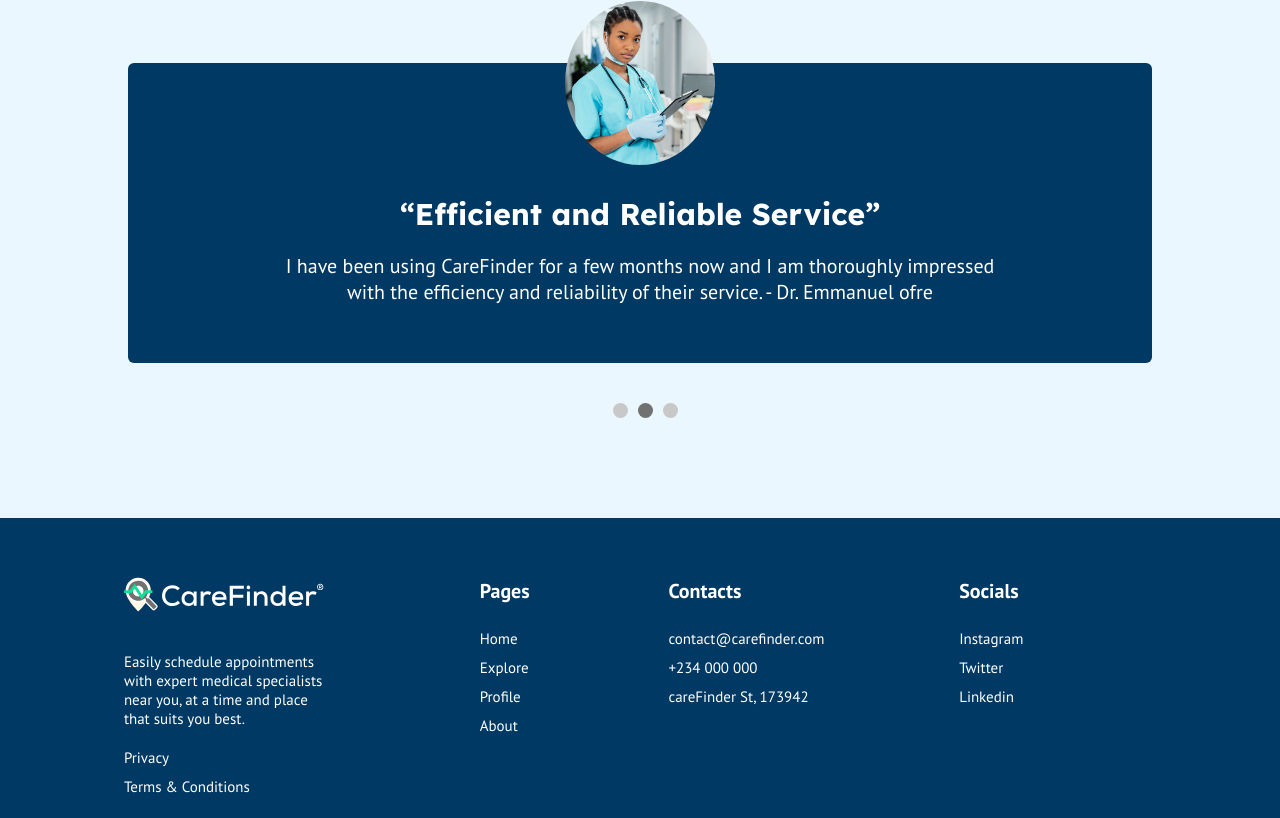
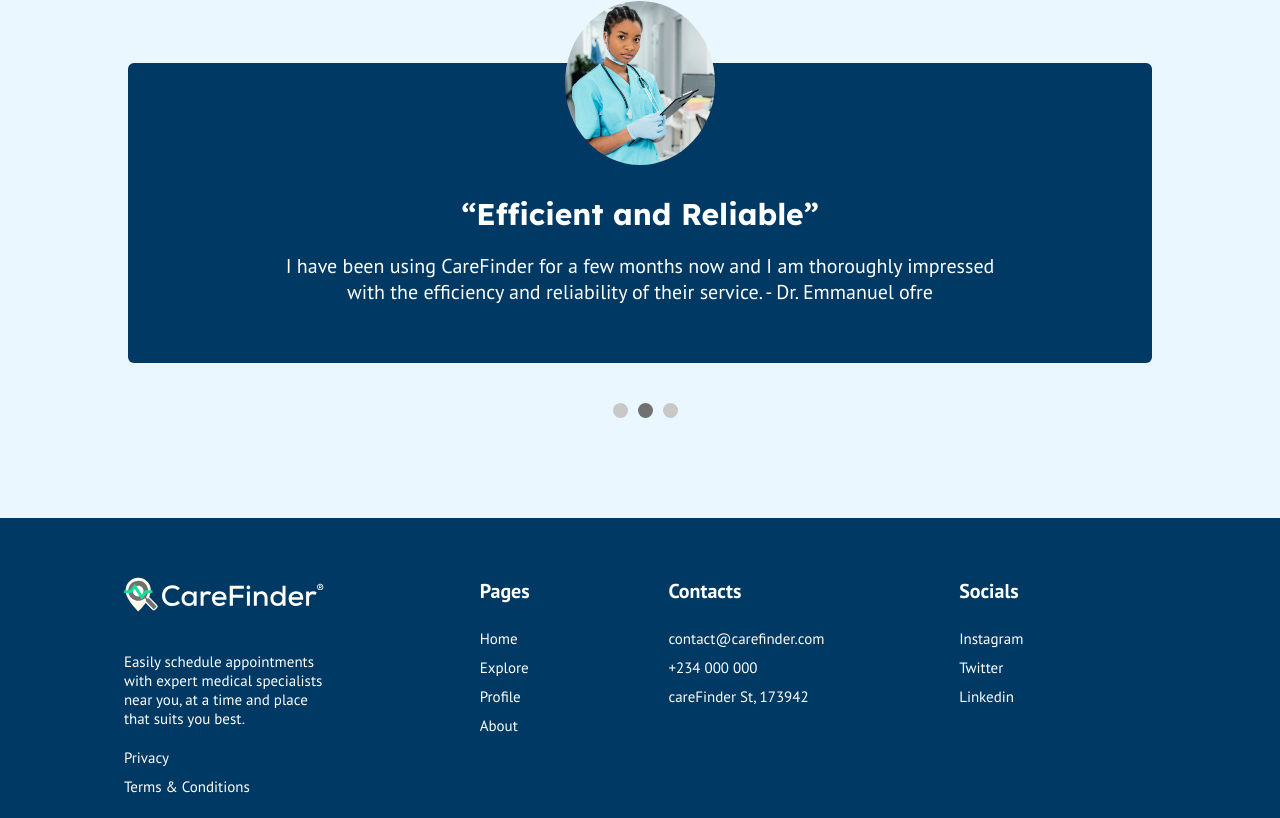
Before and after one commit to Kofi-eo/CareFinder, a Next.js app: page / in a window 1280 px wide. Shown: the part 3343-4161 px from the top of the page. Built offline with nearby package versions, Linux system fonts and the light colour scheme; no server answers.

Commit message:
Update TestimoniesCarousel.jsx

```diff
--- a/src/components/HomePage/TestimoniesCarousel.jsx
+++ b/src/components/HomePage/TestimoniesCarousel.jsx
@@ -42,7 +42,7 @@
 								quality={100}
 							/>
 						</div>
-						<h2>“Great Experience with CareFinder!”</h2>
+						<h2>“Great Experience!”</h2>
 						<p>
 							I recently used CareFinder to book an appointment with a
 							specialist physician and I must say it was a great experience. The
@@ -59,7 +59,7 @@
 								quality={100}
 							/>
 						</div>
-						<h2>“Efficient and Reliable Service”</h2>
+						<h2>“Efficient and Reliable”</h2>
 						<p>
 							I have been using CareFinder for a few months now and I am
 							thoroughly impressed with the efficiency and reliability of their
```
